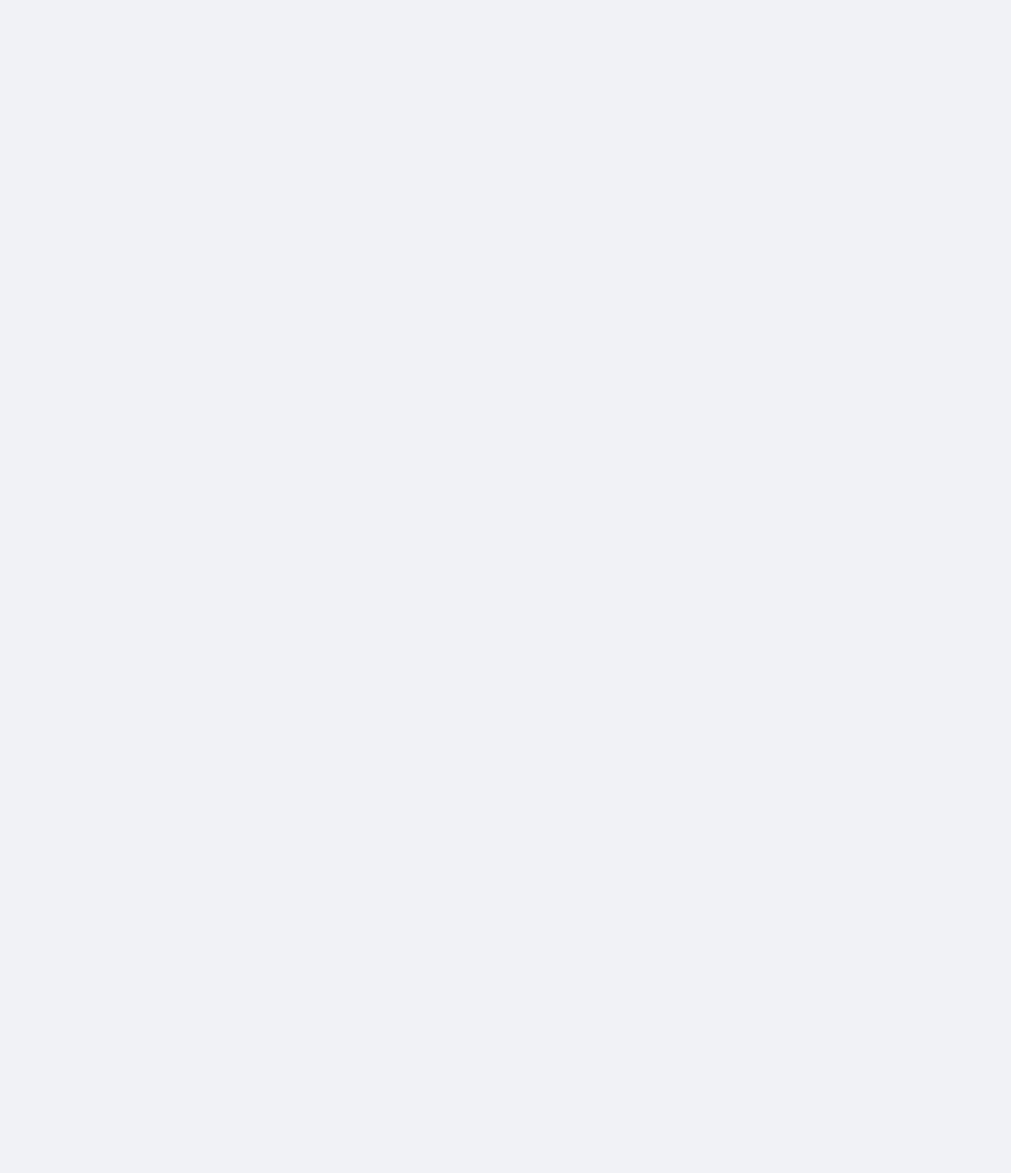
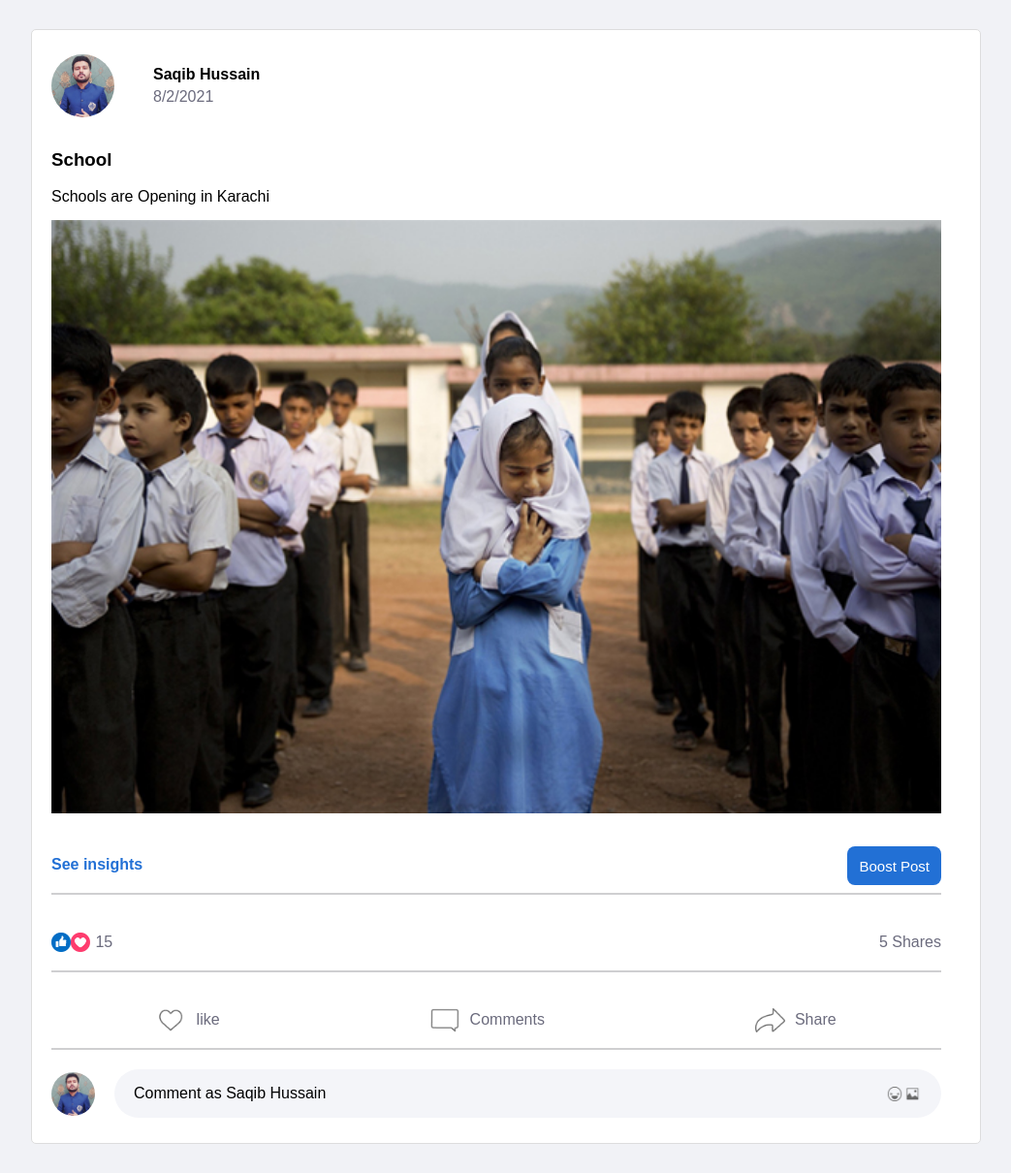
Before and after one commit to AbdulSamiJuneja/Facebook-landed-social-page-, a plain HTML site: page index.html in a window 1280 px wide. Shown: the whole page at 97% size, without its empty margins (118-1161 px from the left). Before the commit the page ends 800 px from the top, so only its background shows below. Drawn offline with Linux system fonts and the light colour scheme.

Commit message:
facebook social page box 1 complated

```diff
--- a/index.html
+++ b/index.html
@@ -1,12 +1,82 @@
 <!DOCTYPE html>
 <html lang="en">
+
 <head>
     <meta charset="UTF-8">
     <meta name="viewport" content="width=device-width, initial-scale=1.0">
     <title>Facebook landing Social page Clone </title>
     <link rel="stylesheet" href="style.css">
 </head>
+
 <body>
+    <main>
+        <div class="box1">
+            <ul id="box1-lists">
+                <li>
+                    <div class="userimage-info">
+                        <img class="top-user-image" src="./Accets/person-img1.jpg" alt="person 1">
+                        <div class="user-info">
+                            <p class="user-name">Saqib Hussain</p>
+                            <P class="post-date">8/2/2021</P>
+                        </div>
+                    </div>
+                </li>
+                <li>
+                    <div class="heading-img-of-place">
+                        <h3>School</h3>
+                        <p>Schools are Opening in Karachi</p>
+                        <img src="./Accets/box-img1.jpg" alt="">
+                    </div>
+                </li>
+                <li>
+                    <div class="after-img-info">
+                        <p class="after-img-left-p">See insights</p>
+                        <p class="after-img-right-p">Boost Post</p>
+                    </div>
+                </li>
+                <li>
+                    <div class="like-share-counts">
+                        <div class="like-heart-img">
+                            <img src="./Accets/like-png-image.png" alt="">
+                            <img src="./Accets/heart-png-image.png" alt="">
+                            <p>15</p>
+                        </div>
+                        <div class="share-count">
+                            <p>5 Shares</p>
+                        </div>
+                    </div>
+                </li>
+                <li>
+                    <div class="like-comment-share-icon">
+                        <div class="likes">
+                            <img src="./Accets/heart-png-icon-img.png" alt="">
+                            <p>like</p>
+                        </div>
+                        <div class="comments">
+                            <img src="./Accets/msg-png-icon-img.png" alt="">
+                            <p>Comments</p>
+                        </div>
+                        <div class="shares">
+                            <img src="./Accets/sharre-png-icon-img.png" alt="">
+                            <p>Share</p>
+                        </div>
+                    </div>
+                </li>
+                <li>
+                    <div class="user-img-comments-area">
+                        <img class="bottom-user-image" src="./Accets/person-img1.jpg" alt="">
+                        <div class="comments-area">
+                            <p>Comment as Saqib Hussain</p>
+                            <div class="icon-lol-gallery">
+                                <img src="./Accets/lol-png-icon-img.png" alt="">
+                                <img src="./Accets/gallery-png-icon-img.png" alt="">
+                            </div>
+                        </div>
+                    </div>
+                </li>
+            </ul>
+        </div>
+    </main>
+</body>
 
-</body>
 </html>
--- a/style.css
+++ b/style.css
@@ -1,8 +1,195 @@
-*{
+* {
     margin: 0;
     box-sizing: border-box;
-    font-family:Arial;
+    font-family: Arial;
 }
-body{
+
+body {
     background-color: #f1f2f6;
 }
+
+main {
+    min-height: 100vh;
+    /* padding: 0px 11.4%; */
+    display: flex;
+    justify-content: center;
+}
+
+/* box 1 start */
+
+li {
+    list-style: none;
+}
+
+.box1 {
+    margin: 30px 0px;
+    height: 1150px;
+    width: 980px;
+    min-height: 100vh;
+    background-color: white;
+    border: 0.8px solid #dddddd;
+    border-radius: 5px;
+    position: relative;
+    padding: 10px;
+}
+
+/* 1 li stated */
+#box1-lists {
+    position: relative;
+    right: 30px;
+}
+
+.userimage-info {
+    padding: 15px 0px;
+    display: flex;
+    align-items: center;
+    gap: 40px;
+}
+
+.user-name {
+    font-weight: 700;
+    padding-bottom: 5px;
+}
+
+.post-date {
+    color: #6b6b7d;
+    font-weight: 100;
+}
+
+/* 2 li stated */
+
+.heading-img-of-place h3 {
+    font-weight: 700;
+    margin: 18px 0px;
+}
+
+.heading-img-of-place p {
+    margin: 15px 0px;
+}
+
+.heading-img-of-place img {
+    width: 100%;
+}
+
+/* 3 li stated */
+
+.after-img-info {
+    margin: 20px 0px;
+    display: flex;
+    justify-content: space-between;
+    align-items: bottom;
+    border-bottom: 2px solid #cfcfd1;
+    height: 60px;
+}
+
+.after-img-left-p {
+    height: 100%;
+    display: flex;
+    align-items: center;
+    font-weight: 700;
+    color: #2270d5;
+}
+
+.after-img-right-p {
+    height: 40px;
+    color: white;
+    background-color: #2270d5;
+    display: flex;
+    align-items: center;
+    font-size: 15px;
+    padding: 0px 12px;
+    margin-top: 10px;
+    border-radius: 8px;
+}
+
+/* 4 li stated */
+
+.like-share-counts {
+    margin: 20px 0px;
+    height: 60px;
+    display: flex;
+    justify-content: space-between;
+    align-items: center;
+    border-bottom: 2px solid #cfcfd1;
+}
+
+.like-heart-img {
+    display: flex;
+    align-items: center;
+}
+
+.like-heart-img img {
+    height: 20px;
+}
+
+.like-heart-img p {
+    margin-left: 5px;
+    color: #6b6b7d;
+}
+
+.share-count p {
+    color: #6b6b7d;
+}
+
+/* 5 li stated */
+
+.like-comment-share-icon {
+    height: 60px;
+    display: flex;
+    align-items: center;
+    justify-content: space-around;
+    border-bottom: 2px solid #cfcfd1;
+    margin: 20px 0px;
+}
+
+.like-comment-share-icon>div{
+    display:flex;
+    align-items:center;
+    gap:10px;
+    color:#6b6b7d;
+}
+
+.like-comment-share-icon>div>img{
+    height:25px;
+}
+
+/* 6 li stated */
+
+.user-img-comments-area{
+    display:flex;
+    align-items:center;
+}
+
+.comments-area{
+    height:50px;
+    background-color:#f4f5f9;
+    border-radius:25px;
+    display:flex;
+    justify-content: space-between;
+    align-items:center;
+    width:100%;
+    padding:0px 20px;
+    margin-left:20px;
+}
+
+.icon-lol-gallery{
+    display:flex;
+}
+
+.icon-lol-gallery img{
+    height:15px;
+}
+
+/* user images css */
+
+.top-user-image {
+    height: 65px;
+    border-radius: 50%;
+}
+
+.bottom-user-image {
+    height: 45px;
+    border-radius: 50%;
+}
+
+/* box 1 complated */
```
